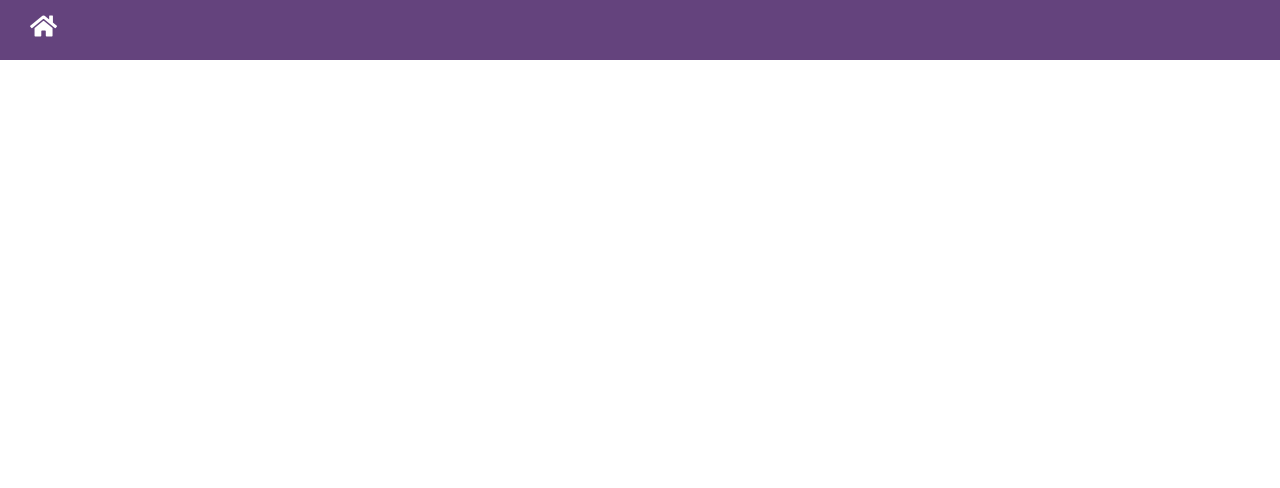
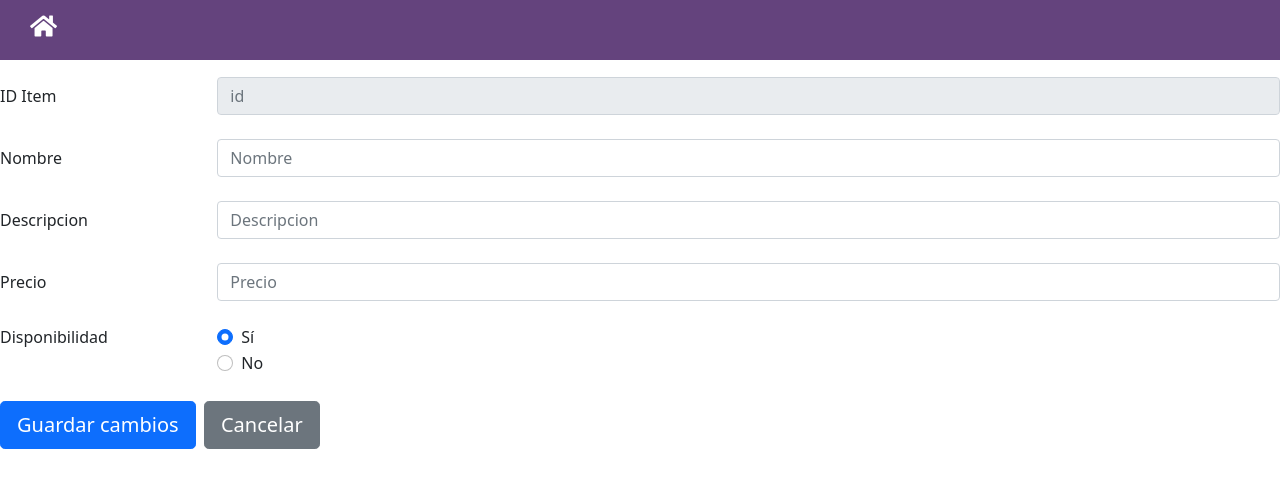
Before and after one commit to AmandaFlores7/PROTOTIPO, an Angular app: page /VerMenuAdministrador/1 in a window 1280 px wide. Before the commit this address led to /. Shown: the top 488 px of the page. Built offline with nearby package versions, Linux system fonts and the light colour scheme.

Commit message:
cambios varios

```diff
--- a/src/app/Pages/ver-menu-administrador/editar-item/editar-item.component.html
+++ b/src/app/Pages/ver-menu-administrador/editar-item/editar-item.component.html
@@ -5,25 +5,25 @@
     <div class="col-sm-10">
       <input type="text" class="form-control" id="inputId" placeholder="id" readonly>
     </div>
-  </div>
+  </div><br>
     <div class="form-group row">
       <label for="inputNombre" class="col-sm-2 col-form-label">Nombre</label>
       <div class="col-sm-10">
         <input type="text" class="form-control" id="inputNombre" placeholder="Nombre">
       </div>
-    </div>
+    </div><br>
     <div class="form-group row">
         <label for="inputDescripcion" class="col-sm-2 col-form-label">Descripcion</label>
         <div class="col-sm-10">
           <input type="text" class="form-control" id="inputDescripcion" placeholder="Descripcion">
         </div>
-      </div>
+      </div><br>
       <div class="form-group row">
         <label for="inputPrecio" class="col-sm-2 col-form-label">Precio</label>
         <div class="col-sm-10">
           <input type="number" class="form-control" id="inputPrecio" placeholder="Precio">
         </div>
-      </div>
+      </div><br>
       <fieldset class="form-group">
         <div class="row">
           <legend class="col-form-label col-sm-2 pt-0">Disponibilidad</legend>
@@ -42,5 +42,7 @@
             </div>
           </div>
         </div>
-      </fieldset>
+      </fieldset><br>
+      <button type="button" class="btn btn-primary btn-lg">Guardar cambios</button>&nbsp;
+      <button type="button" class="btn btn-secondary btn-lg">Cancelar</button>
   </form>
--- a/src/app/Pages/ver-menu-administrador/ver-menu-administrador.component.html
+++ b/src/app/Pages/ver-menu-administrador/ver-menu-administrador.component.html
@@ -34,4 +34,5 @@
           </tr>
         </tbody>
       </table>
+      <button type="button" class="btn btn-secondary btn-lg">Volver</button>
 </div>
--- a/src/app/app-routing.module.ts
+++ b/src/app/app-routing.module.ts
@@ -11,7 +11,7 @@ const routes: Routes = [
   { path: 'Inicio', component: InicioComponent },
   { path: 'VerMenu', component: VerMenuComponent },
   { path: 'VerMenuAdministrador', component: VerMenuAdministradorComponent },
-  { path: 'EditarItem', component: EditarItemComponent},
+  { path: 'VerMenuAdministrador/:idItem', component: EditarItemComponent},
 ];
 
 @NgModule({
```
